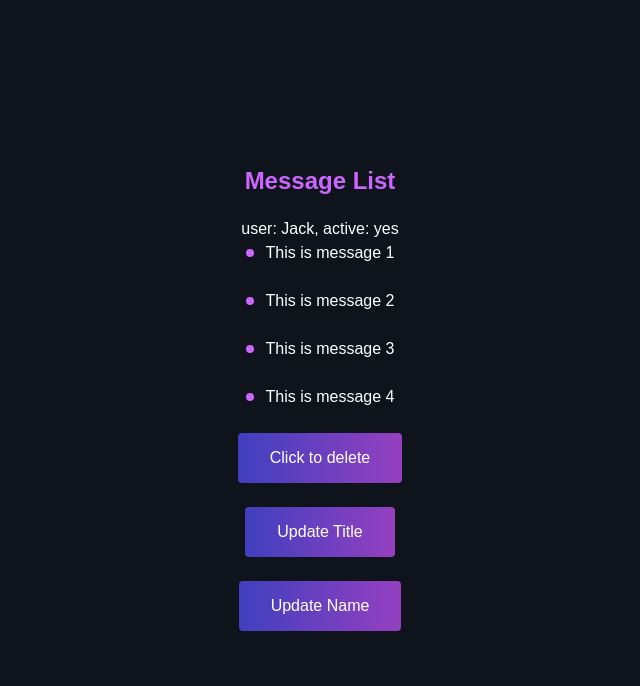
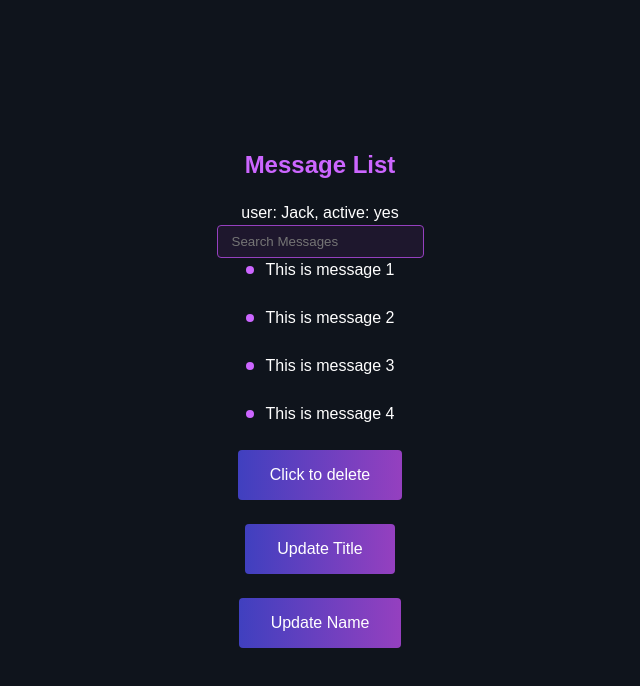
Before and after one commit to Yueleng/vue-tutorials, a Vue app in the folder FengHua VUE Tutorial/p10_vue_composition_api/: page / in a window 1280 px wide. Shown: the top 686 px of the page, without its empty margins (320-960 px from the left). Built offline with nearby package versions, Linux system fonts and the light colour scheme.

Commit message:
v-model with ref

```diff
--- a/FengHua VUE Tutorial/p10_vue_composition_api/src/components/MessageList.vue
+++ b/FengHua VUE Tutorial/p10_vue_composition_api/src/components/MessageList.vue
@@ -5,8 +5,10 @@
       user: {{ options.user.name }}, active:
       {{ options.user.active ? "yes" : "no" }}
     </p>
+    <!-- v-model can bind ref, it is the same with data -->
+    <input type="text" placeholder="Search Messages" v-model="searchTerm" />
     <ul>
-      <li v-for="msg in messages" :key="msg.id">{{ msg.content }}</li>
+      <li v-for="msg in searchedMessages" :key="msg.id">{{ msg.content }}</li>
     </ul>
     <button @click="messages = []">Click to delete</button>
     <button @click="options.title = 'This is updated title'">
@@ -15,8 +17,9 @@
     <button @click="options.user.name = 'George'">Update Name</button>
   </div>
 </template>
+
 <script>
-import { ref, reactive } from "vue";
+import { ref, reactive, computed } from "vue";
 export default {
   setup() {
     const messages = ref([
@@ -28,6 +31,16 @@ export default {
 
     console.log(messages.value);
 
+    const searchTerm = ref("");
+
+    const searchedMessages = computed(() =>
+      searchTerm.value === ""
+        ? messages.value
+        : messages.value.filter((msg) => msg.content.includes(searchTerm.value))
+    );
+
+    console.log("searchedMessages.value", searchedMessages.value);
+
     const options = reactive({
       title: "Message List",
       user: {
@@ -38,7 +51,7 @@ export default {
 
     console.log(options);
 
-    return { messages, options };
+    return { messages, options, searchedMessages, searchTerm };
   },
 };
 </script>
@@ -75,6 +88,16 @@ li::before {
   border-radius: 100%;
 }
 
+input,
+select {
+  padding: 8px 14px;
+  border: 1px solid hsl(280deg, 50%, 50%);
+  border-radius: 4px;
+  outline: none;
+  background: hsl(280deg, 50%, 30%, 0.2);
+  color: white;
+}
+
 button {
   border: none;
   background: linear-gradient(
```
